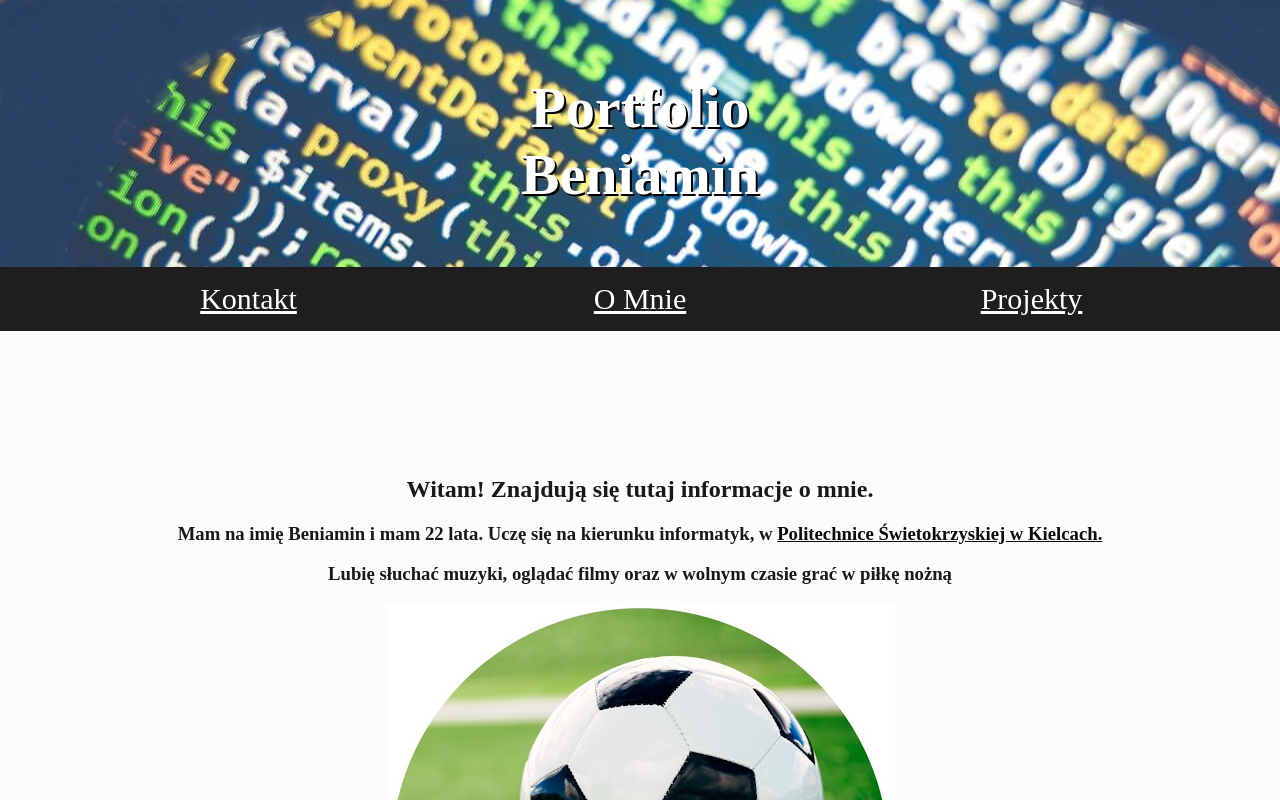
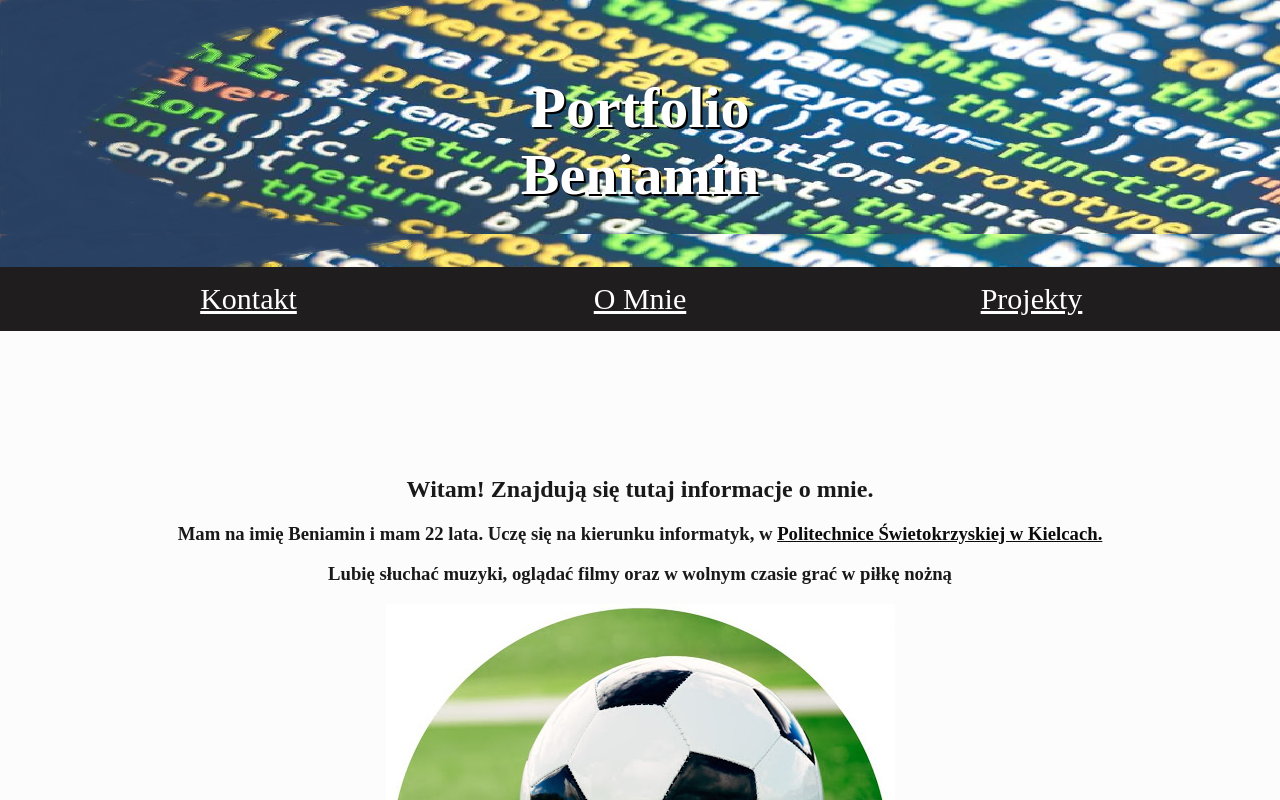
Before and after one commit to Benonki/Portfolio, a plain HTML site: page index.html in a window 1280 px wide. Shown: the top 800 px of the page. Drawn offline with Linux system fonts and the light colour scheme.

Commit message:
Update style.css

```diff
--- a/StronaGlowna/style.css
+++ b/StronaGlowna/style.css
@@ -16,7 +16,7 @@ body{
 }
 header{
 	text-align:center;
-	background: url('tyl2.jpg') fixed;
+	background: url('tyl.jpg');
 	padding: 35px 0 20px;
 }
 nav{
```
